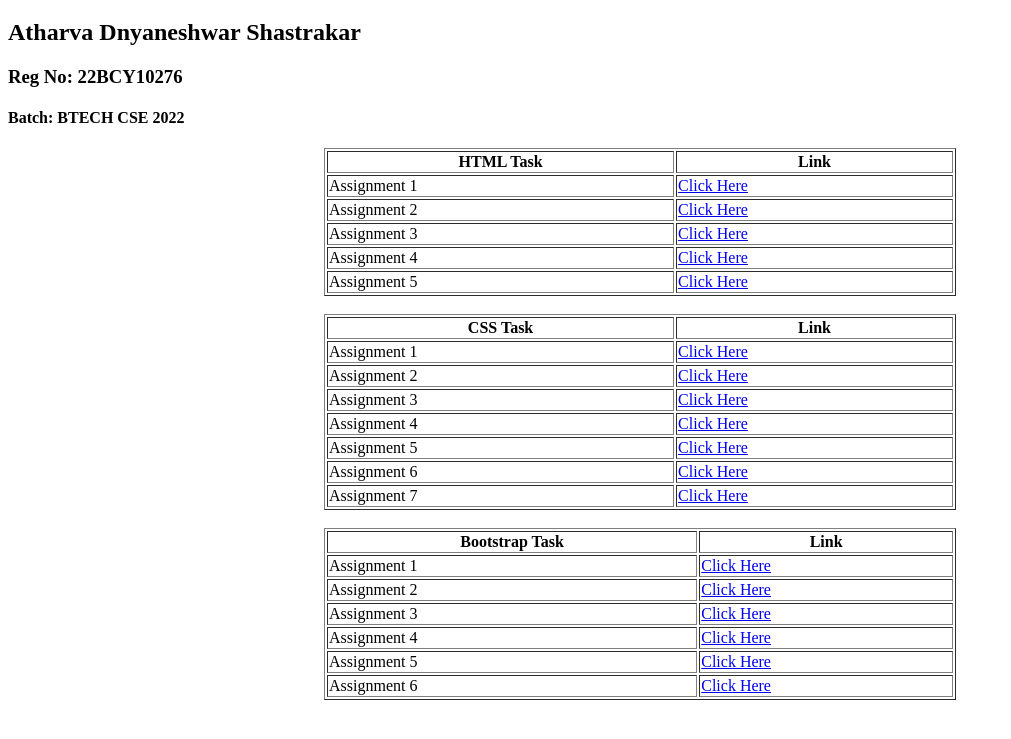
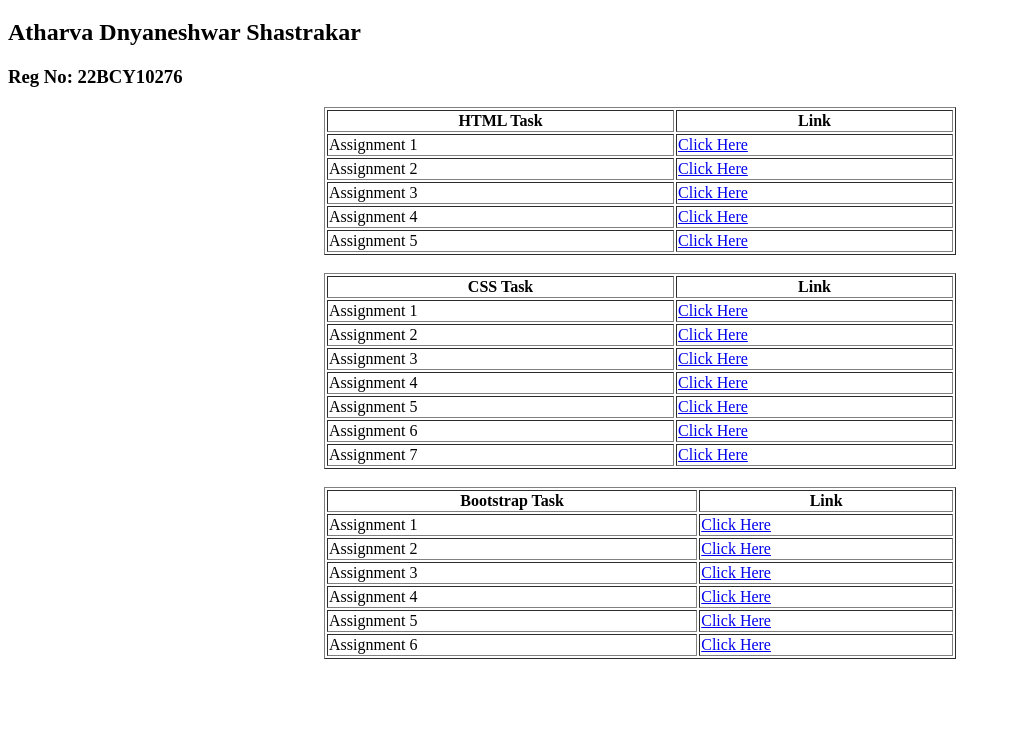
Before and after one commit to 3FinleyHugh/Ethnus-Mern-Full-Stack-Assignment-1, a plain HTML site: page index.html in a window 1280 px wide. Shown: the part 61-800 px from the top of the page, without its empty margins (0-1011 px from the left). Drawn offline with Linux system fonts and the light colour scheme.

Commit message:
Update index.html

```diff
--- a/index.html
+++ b/index.html
@@ -16,7 +16,6 @@
     <h1 style="display: flex; justify-content: center;">MERN Internship Assignment</h1>
     <h2>Atharva Dnyaneshwar Shastrakar</h2>
     <h3>Reg No: 22BCY10276</h3>
-    <h4>Batch: BTECH CSE 2022</h4>
 
     <table border="1">
         <tr>
```
